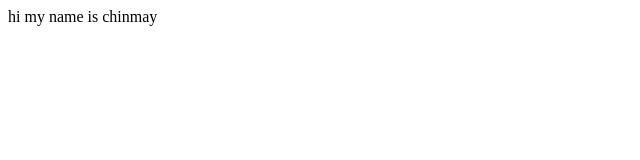
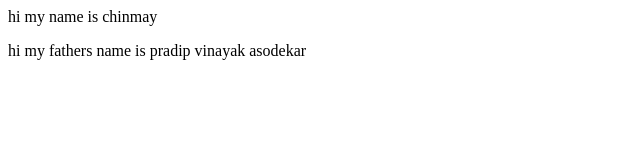
Before and after one commit to chinu6147/localrepo, a plain HTML site: page index.html in a window 1280 px wide. Shown: the whole page, without its empty margins (0-640 px from the left). Drawn offline with Linux system fonts and the light colour scheme.

Commit message:
adding fetures

```diff
--- a/index.html
+++ b/index.html
@@ -1 +1,2 @@
 <p>hi my name is chinmay</p>
+<p>hi my fathers name is pradip vinayak asodekar </p>
```
